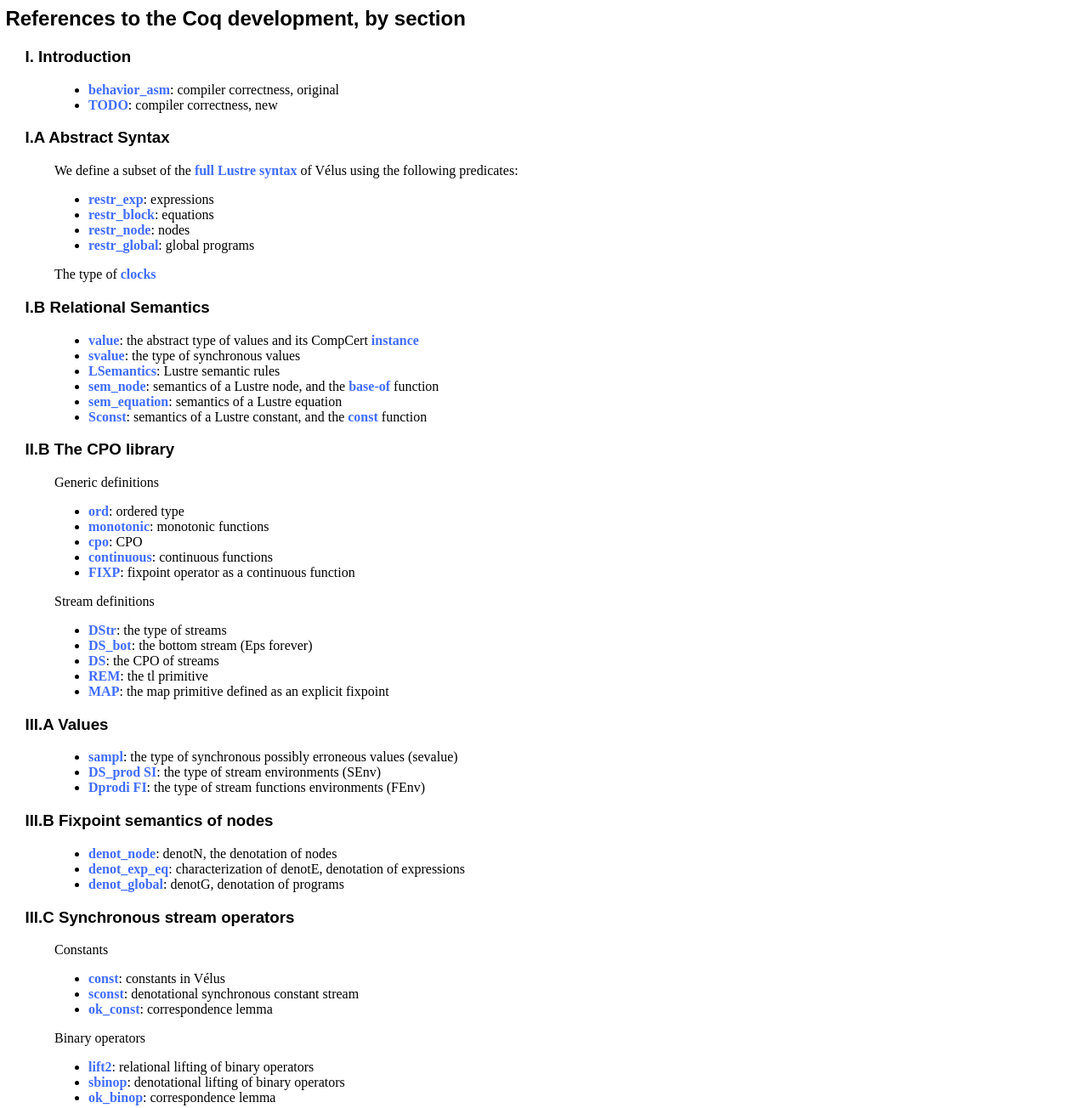
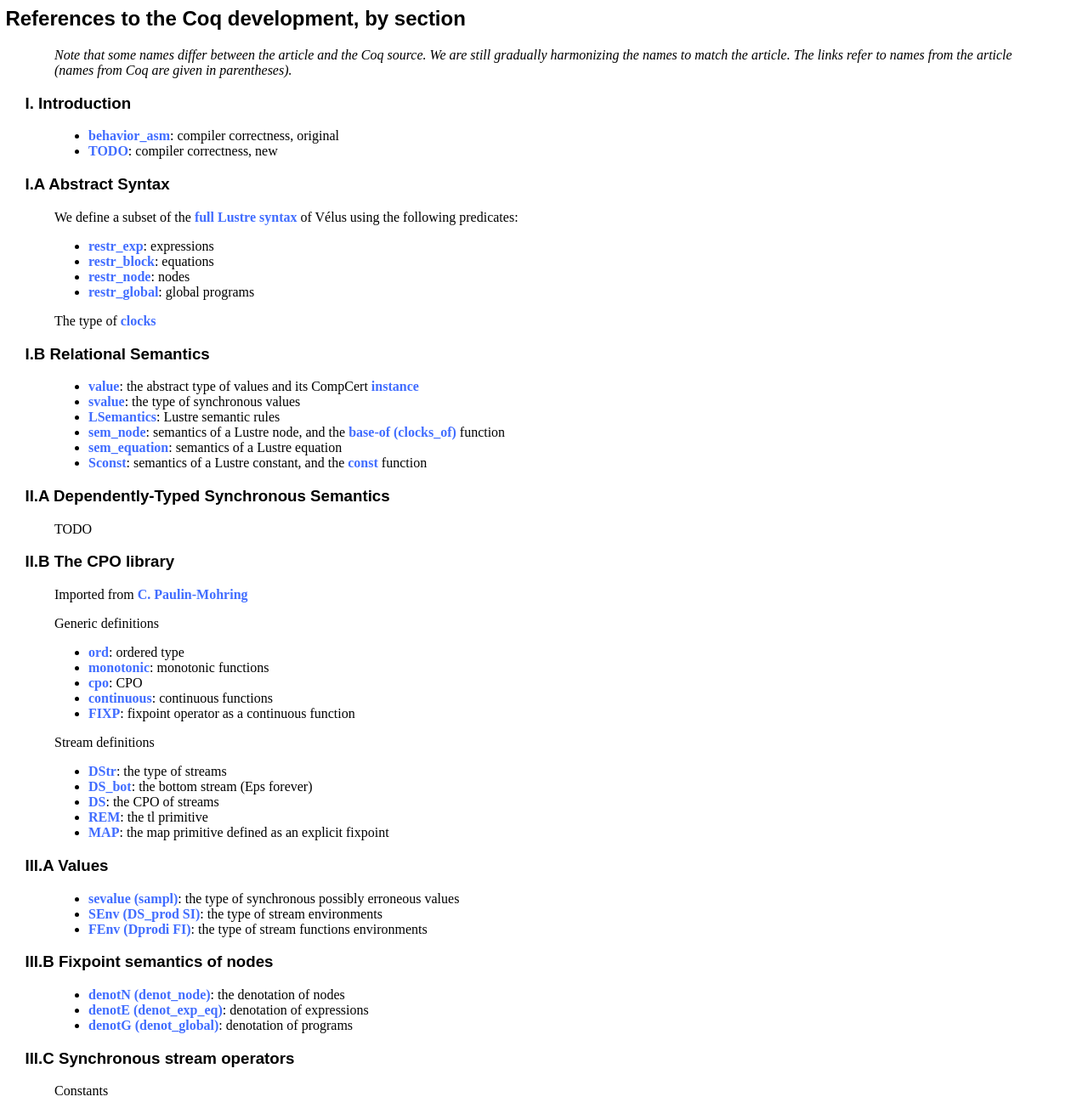
Before and after one commit to INRIA/velus, a plain HTML site: page doc/index.html in a window 1280 px wide. Shown: the top 1304 px of the page at 85% size. Drawn offline with Linux system fonts and the light colour scheme.

Commit message:
update index with Tim

```diff
--- a/doc/index.html
+++ b/doc/index.html
@@ -24,6 +24,12 @@ a:active {color : Red; text-decoration : underline; }
 
 <h2>References to the Coq development, by section</h2>
 
+<p><em>Note that some names differ between the article and the Coq source.
+    We are still gradually harmonizing the names to match the article.
+    The links refer to names from the article (names from Coq are given
+    in parentheses).
+</em></p>
+
 <h3>I. Introduction</h3>
 
 <ul>
@@ -46,13 +52,16 @@ The type of <a href="html/Velus.Clocks.html#CLOCKS.clock">clocks</a>
   <li> <a href="html/Velus.Operators.html#OPERATORS.value">value</a>: the abstract type of values and its CompCert <a href="html/Velus.ObcToClight.Interface.html#Op.value">instance</a></li>
      <li> <a href="html/Velus.Operators.html#OPERATORS_AUX.svalue">svalue</a>: the type of synchronous values</li>
   <li> <a href="html/Velus.Lustre.LSemantics.html">LSemantics</a>: Lustre semantic rules</li>
-  <li> <a href="html/Velus.Lustre.LSemantics.html#LSEMANTICS.sem_node">sem_node</a>: semantics of a Lustre node, and the <a href="html/Velus.CoindStreams.html#COINDSTREAMS.clocks_of">base-of</a> function </li>
+  <li> <a href="html/Velus.Lustre.LSemantics.html#LSEMANTICS.sem_node">sem_node</a>: semantics of a Lustre node, and the <a href="html/Velus.CoindStreams.html#COINDSTREAMS.clocks_of">base-of (clocks_of)</a> function </li>
   <li> <a href="html/Velus.Lustre.LSemantics.html#LSEMANTICS.sem_equation">sem_equation</a>: semantics of a Lustre equation</li>
   <li> <a href="html/Velus.Lustre.LSemantics.html#LSEMANTICS.Sconst">Sconst</a>: semantics of a Lustre constant, and the <a href="html/Velus.CoindStreams.html#COINDSTREAMS.const">const</a> function</li>
 </ul>
+<h3>II.A Dependently-Typed Synchronous Semantics</h3>
+TODO
 
 <h3>II.B The CPO library</h3>
-Generic definitions
+<p>Imported from <a href="https://www.lri.fr/~paulin/KahnNetworks/HTML/all-gal.html">C. Paulin-Mohring</a></p>
+<p>Generic definitions</p>
 <ul>
   <li> <a href="html/Velus.Lustre.Denot.Cpo.Cpo_def.html#ord">ord</a>: ordered type</li>
   <li> <a href="html/Velus.Lustre.Denot.Cpo.Cpo_def.html#monotonic">monotonic</a>: monotonic functions</li>
@@ -72,16 +81,16 @@ Stream definitions
 
 <h3>III.A Values</h3>
 <ul>
-  <li> <a href="html/Velus.Lustre.Denot.SDfuns.html#sampl">sampl</a>: the type of synchronous possibly erroneous values (sevalue)</li>
-  <li> <a href="html/Velus.Lustre.Denot.Denot.html#LDENOT.SI">DS_prod SI</a>: the type of stream environments (SEnv)</li>
-  <li> <a href="html/Velus.Lustre.Denot.Denot.html#LDENOT.FI">Dprodi FI</a>: the type of stream functions environments (FEnv)</li>
+  <li> <a href="html/Velus.Lustre.Denot.SDfuns.html#sampl">sevalue (sampl)</a>: the type of synchronous possibly erroneous values</li>
+  <li> <a href="html/Velus.Lustre.Denot.Denot.html#LDENOT.SI">SEnv (DS_prod SI)</a>: the type of stream environments</li>
+  <li> <a href="html/Velus.Lustre.Denot.Denot.html#LDENOT.FI">FEnv (Dprodi FI)</a>: the type of stream functions environments</li>
 </ul>
 
 <h3>III.B Fixpoint semantics of nodes</h3>
 <ul>
-  <li> <a href="html/Velus.Lustre.Denot.Denot.html#LDENOT.denot_node">denot_node</a>: denotN, the denotation of nodes</li>
-  <li> <a href="html/Velus.Lustre.Denot.Denot.html#LDENOT.denot_exp_eq">denot_exp_eq</a>: characterization of denotE, denotation of expressions</li>
-  <li> <a href="html/Velus.Lustre.Denot.Denot.html#LDENOT.denot_global">denot_global</a>: denotG, denotation of programs</li>
+  <li> <a href="html/Velus.Lustre.Denot.Denot.html#LDENOT.denot_node">denotN (denot_node)</a>: the denotation of nodes</li>
+  <li> <a href="html/Velus.Lustre.Denot.Denot.html#LDENOT.denot_exp_eq">denotE (denot_exp_eq)</a>: denotation of expressions</li>
+  <li> <a href="html/Velus.Lustre.Denot.Denot.html#LDENOT.denot_global">denotG (denot_global)</a>: denotation of programs</li>
 </ul>
 
 <h3>III.C Synchronous stream operators</h3>
@@ -142,7 +151,7 @@ Three main properties:
 <h3>IV.B Typing and runtime errors</h3>
 <ul>
   <li> <a href="html/Velus.Lustre.Denot.Safe.html#LDENOTSAFE.wf_env">wf_env</a>: the well-formed predicate on stream environments</li>
-  <li> <a href="html/Velus.Lustre.Denot.OpErr.html#OP_ERR.op_correct_exp">op_correct_exp</a>: the no-rte predicate for expressions</li>
+  <li> <a href="html/Velus.Lustre.Denot.OpErr.html#OP_ERR.op_correct_exp">no-rte (op_correct_exp)</a>: the no run-time errors predicate for expressions</li>
 </ul>
 
 <h3>IV.B Simple static analysis</h3>
@@ -153,6 +162,5 @@ Three main properties:
   <li> <a href="html/Velus.Lustre.Denot.OpErr.html#OP_ERR.check_global_ok">check_global_ok</a>: correction of the procedure</li>
 </ul>
 
-
 </BODY>
 </HTML>
```
